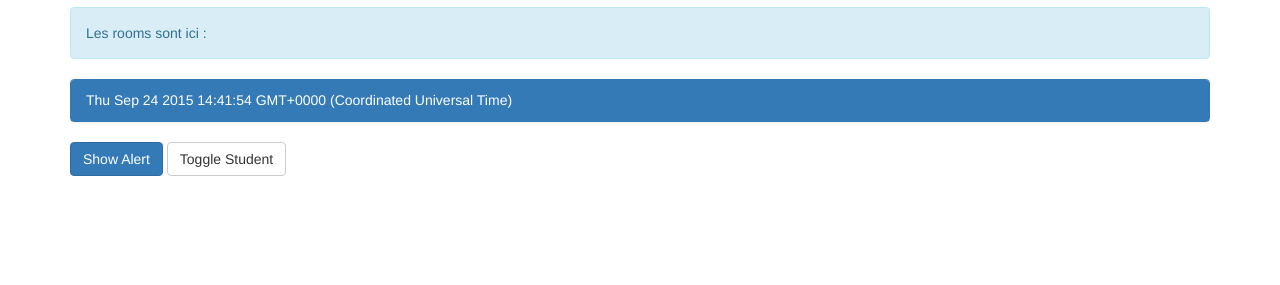
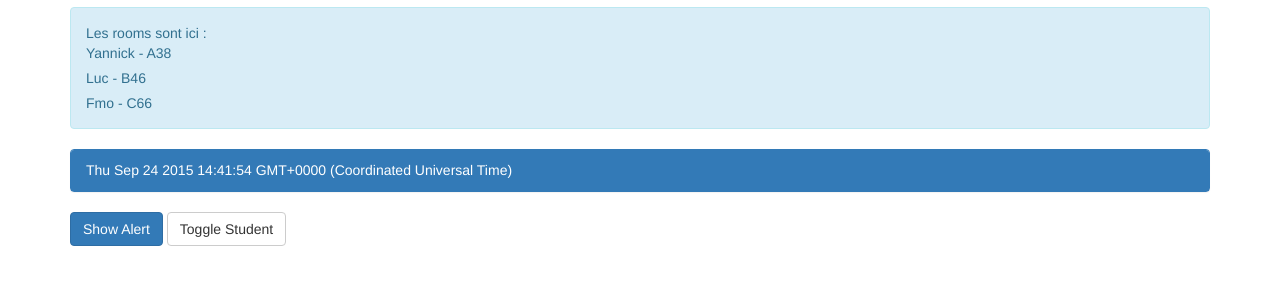
Before and after one commit to younTheory/TWEB-labo1, a plain HTML site: page index.html in a window 1280 px wide. Shown: the part 63-348 px from the top of the page. Drawn offline with nearby package versions, Linux system fonts and the light colour scheme.

Commit message:
Update exercise

```diff
--- a/index.html
+++ b/index.html
@@ -30,7 +30,7 @@
 		<div id="Etudiant"></div>
 		<div id="Room" class="alert alert-info">Les rooms sont ici :</div>
 		<div class="panel panel-primary">
-		<div class="panel-heading" id=gmt></div>
+		<div class="panel-heading" id="gmt"></div>
 		</div>
 		<input class="btn btn-primary" type="button" value="Show Alert"  onClick="alert('Hello!')">
 		<button type="button" class="btn btn-default" onclick="$('#Etudiant').toggle()">Toggle Student</button>
--- a/js/main.js
+++ b/js/main.js
@@ -12,9 +12,11 @@ $(document).mousemove(function( event ) {
 	document.getElementById('Etudiant').innerHTML = "Hello " + my_chance.first() +" "+ my_chance.last() +" (" + my_chance.gender() +")";
 });
 
-
-
+// fonction pour la date/heure
+$('#gmt').ready(function()
+{
 $('#gmt').text(Date());
+})
 
 setInterval(clock, 1000);
 function clock()
@@ -24,17 +26,11 @@ function clock()
 
 
 
-
+// affichage du json
 $(document).ready(function(){
-	$.ajax({
-	  dataType: "json",
-	  url: "rooms.json",
-	  success: function(response){
-		  alert(response.Rooms + "test ");
-		  for (room in response.Rooms)
-		  {
-			$('#Room').append("<p>" + room + "</p>");
-		  }
-	  }
-	});
+	$.getJSON('rooms.json', function(data) {
+    $.each(data, function(index, value) {
+        $('#Room').append("<p>" +value.name+ " - " + value.room +"</p>");
+    });
 });
+});
--- a/rooms.json
+++ b/rooms.json
@@ -1,16 +1,14 @@
+[
     {
-	Rooms: [
-		{
-		room: "A38",
-		name: "Yannick"
+        "room": "A38",
+        "name": "Yannick"
     },
     {
-		room: "B46",
-		name: "Luc"
+        "room": "B46",
+        "name": "Luc"
     },
     {
-		room: "C66",
-		name: "Fmo"
+        "room": "C66",
+        "name": "Fmo"
     }
 ]
-}
```
Lines whose indentation alone changed are shown as unchanged.
